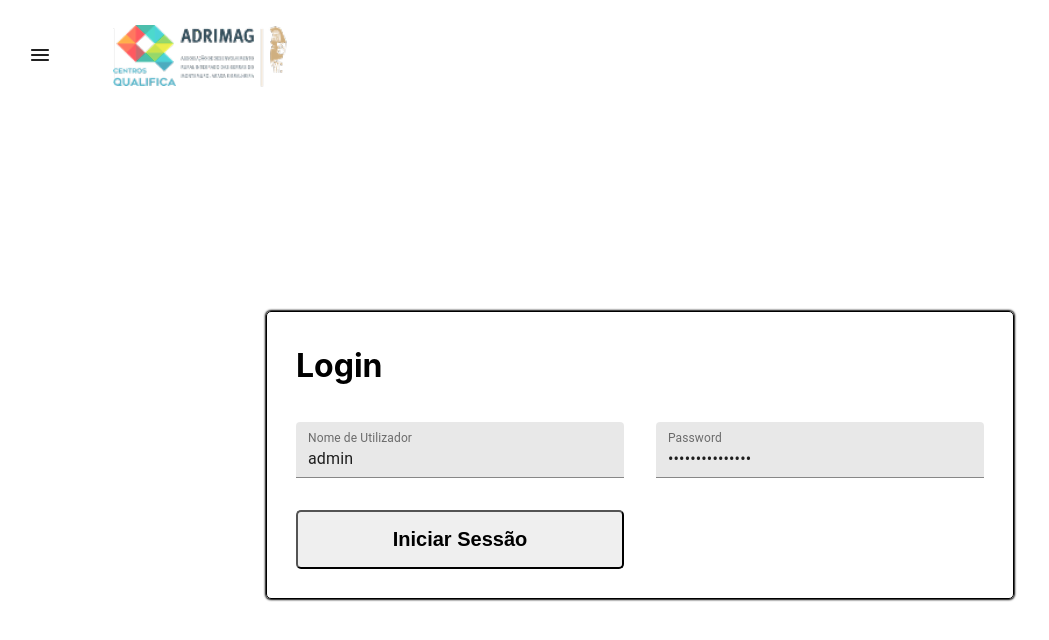
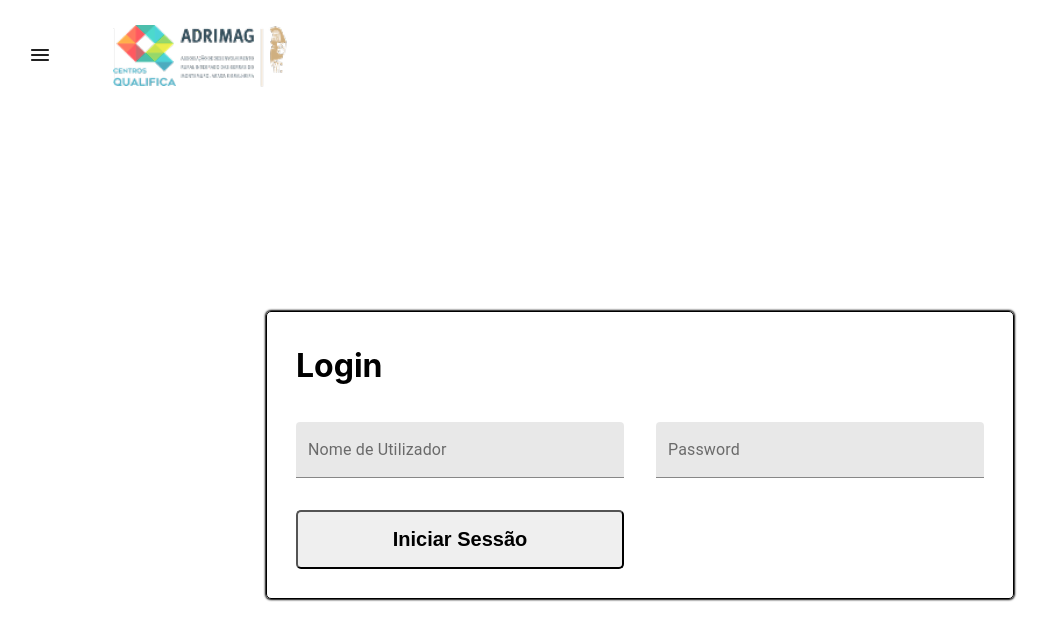
Before and after one commit to ricardofq/pra_reader, a React (Create React App) app in the folder pra_readerr/: page /login in a window 1280 px wide. Shown: the top 640 px of the page, without its empty margins (0-1049 px from the left). Built offline with nearby package versions, Linux system fonts and the light colour scheme; the HTML template or start-up script is replaced by a standard one.

Commit message:
styling refactor

```diff
--- a/pra_readerr/src/Components/LoginForm.js
+++ b/pra_readerr/src/Components/LoginForm.js
@@ -13,8 +13,8 @@ const LoginForm = (props) => {
 	const classes = useStyles();
 	const history = useHistory();
 	const { handleLogin } = props;
-	const [ username, setUsername ] = useState('admin');
-	const [ password, setPassword ] = useState('YDb:_PfEN3qTd7D');
+	const [ username, setUsername ] = useState('');
+	const [ password, setPassword ] = useState('');
 	const handleInput = (e, input) => {
 		input(e.target.value);
 	};
--- a/pra_readerr/src/Components/Menu.js
+++ b/pra_readerr/src/Components/Menu.js
@@ -14,7 +14,7 @@ import { List } from '@material-ui/core';
 export default function SimpleMenu(props){
 	const { user } = props;
 	const classes = useStyles();
-	const [ anchorEl, setAnchorEl ] = useState(null);
+	const [ anchorEl, setAnchorEl ] = useState(false);
 	const [ drawerSt, handleDrawerSt ] = useState(false);
 	const handleClick = (event) => {
 		setAnchorEl(event.currentTarget);
@@ -27,11 +27,11 @@ export default function SimpleMenu(props){
 	return (
 		<div
 			style={{
-				display: 'grid',
-				gridTemplateColumns: '80px auto',
-				gridGap: '1rem',
-				alignItems: 'center',
-				height: '110px'
+				display             : 'grid',
+				gridTemplateColumns : '80px auto',
+				gridGap             : '1rem',
+				alignItems          : 'center',
+				height              : '110px'
 			}}
 		>
 			<Button aria-controls="simple-menu" aria-haspopup="true" onClick={handleClick}>
```
